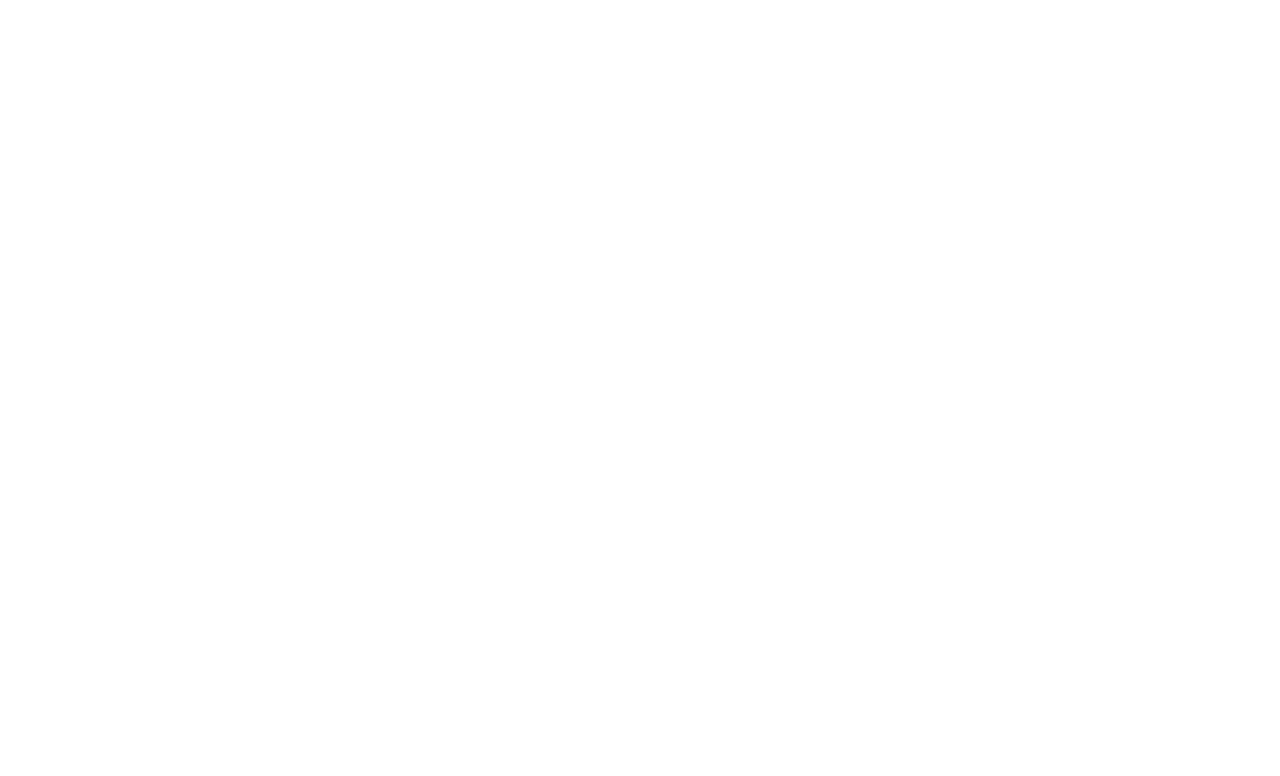
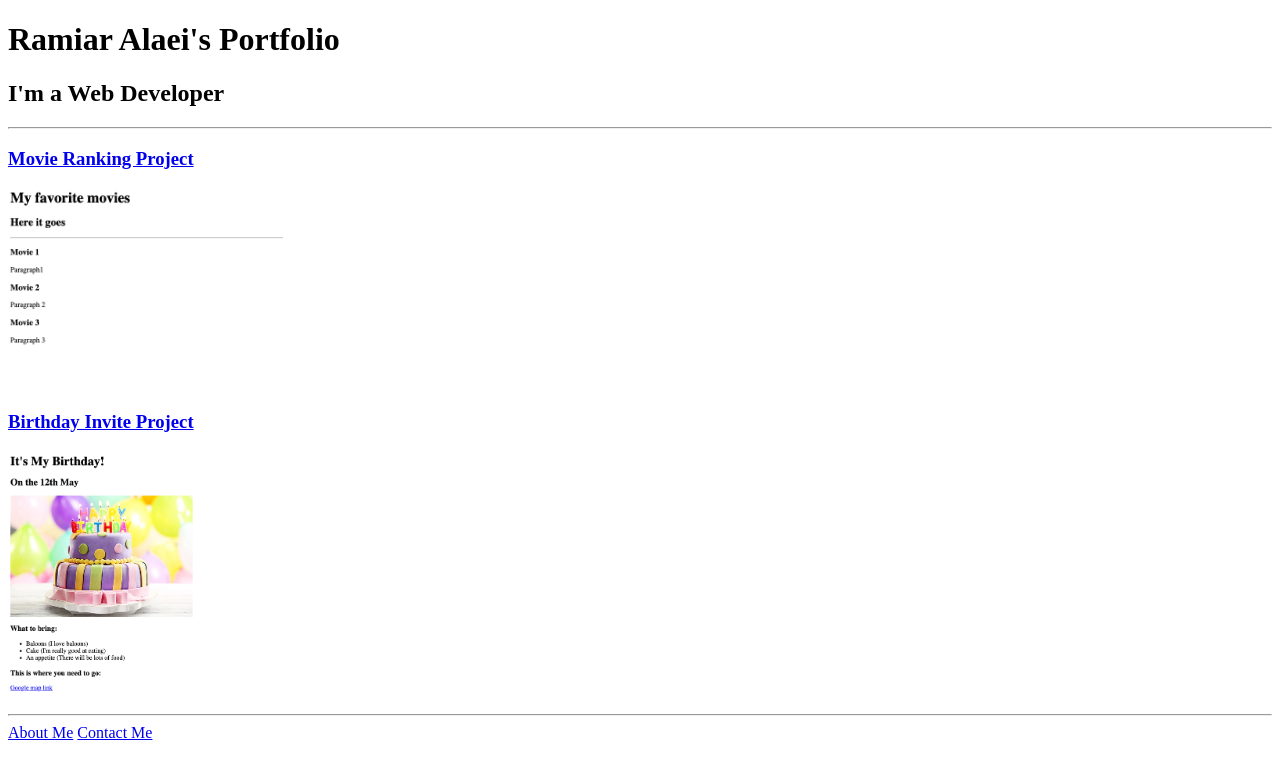
Before and after one commit to aramiar/html-potfolio, a plain HTML site: page index.html in a window 1280 px wide. Drawn offline with Linux system fonts and the light colour scheme.

Commit message:
Update index.html

```diff
--- a/index.html
+++ b/index.html
@@ -1,15 +1,19 @@
-<!-- TODO 1: Create the HTML Boilerplate -->
-
-<!-- TODO 2: Add Your previous projects' HTML into the public folder -->
-
-<!-- TODO 3: Take screenshots of your project previews and add the images to the images folder -->
-
-<!-- TODO 4: Add titles/subtitles etc. -->
-
-<!-- TODO 5: Add a link to the project pages -->
-
-<!-- TODO 6: Add images to show the project previews
-HINT for TODO 6: You can use the height attribute set to 200 to make the image smaller:
-https://developer.mozilla.org/en-US/docs/Web/HTML/Element/img#attr-height -->
-
-<!-- TODO 7: Add the Contact Me and About Me page links -->
+<!DOCTYPE html>
+<html lang="en">
+<head>
+    <meta charset="UTF-8">
+    <title>Ramiar's Portfolio</title>
+</head>
+<body>
+    <h1>Ramiar Alaei's Portfolio</h1>
+    <h2>I'm a Web Developer</h2>
+    <hr />
+    <h3><a href="./public/movie-ranking.html">Movie Ranking Project</a></h3>
+    <img src="./assets/images/movie-ranking.png" height="200" alt="movie ranking project preview"/>
+    <h3><a href="./public/birthday-invite.html">Birthday Invite Project</a></h3>
+    <img src="./assets/images/birthday-invite.png" height="250" alt="birthday invite project preview"/>
+    <hr />
+    <a href="./public/about.html">About Me</a>
+    <a href="./public/contact.html">Contact Me</a>
+</body>
+</html>
```
